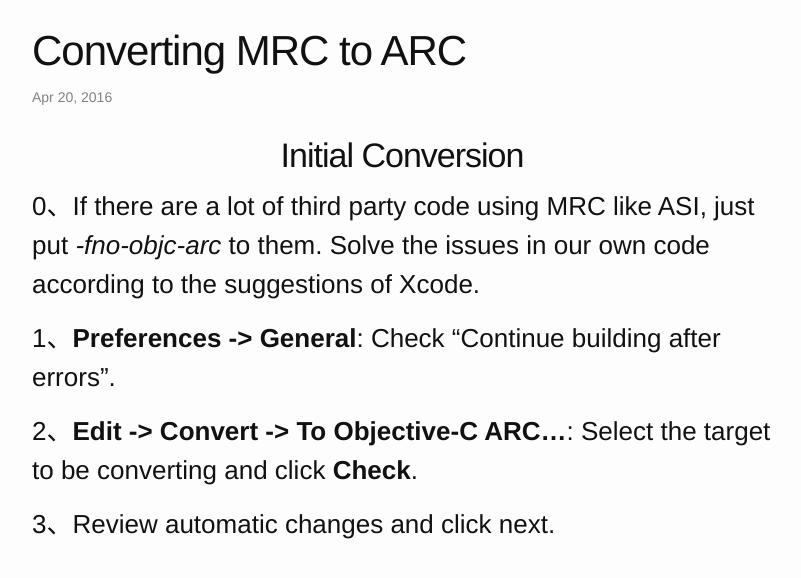
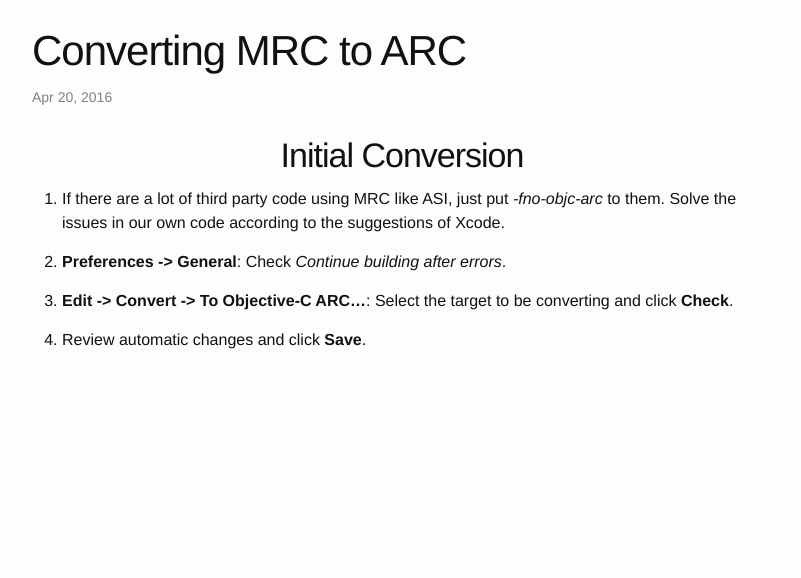
Before and after one commit to GeekRRK/GeekRRK.github.io, a Jekyll site: the page built from _posts/2016-04-20-Converting MRC to ARC.md, in a window 1280 px wide. Shown: the top 578 px of the page, without its empty margins (238-1039 px from the left). Built offline with Jekyll 4.4.1, drawn with Linux system fonts in a browser that asks for light colours.

Commit message:
Update the format of Converting MRC to ARC

```diff
--- a/_posts/2016-04-20-Converting MRC to ARC.md
+++ b/_posts/2016-04-20-Converting MRC to ARC.md
@@ -5,10 +5,10 @@ title: Converting MRC to ARC
 
 <h1 class="post-center-title">Initial Conversion</h1>
 
-### 0、If there are a lot of third party code using MRC like ASI, just put *-fno-objc-arc* to them. Solve the issues in our own code according to the suggestions of Xcode.
+0. If there are a lot of third party code using MRC like ASI, just put *-fno-objc-arc* to them. Solve the issues in our own code according to the suggestions of Xcode.
 
-### 1、**Preferences -> General**: Check “Continue building after errors”.
+1. **Preferences -> General**: Check *Continue building after errors*.
 
-### 2、**Edit -> Convert -> To Objective-C ARC...**: Select the target to be converting and click **Check**.
+2. **Edit -> Convert -> To Objective-C ARC...**: Select the target to be converting and click **Check**.
 
-### 3、Review automatic changes and click next.
+3. Review automatic changes and click **Save**.
```
